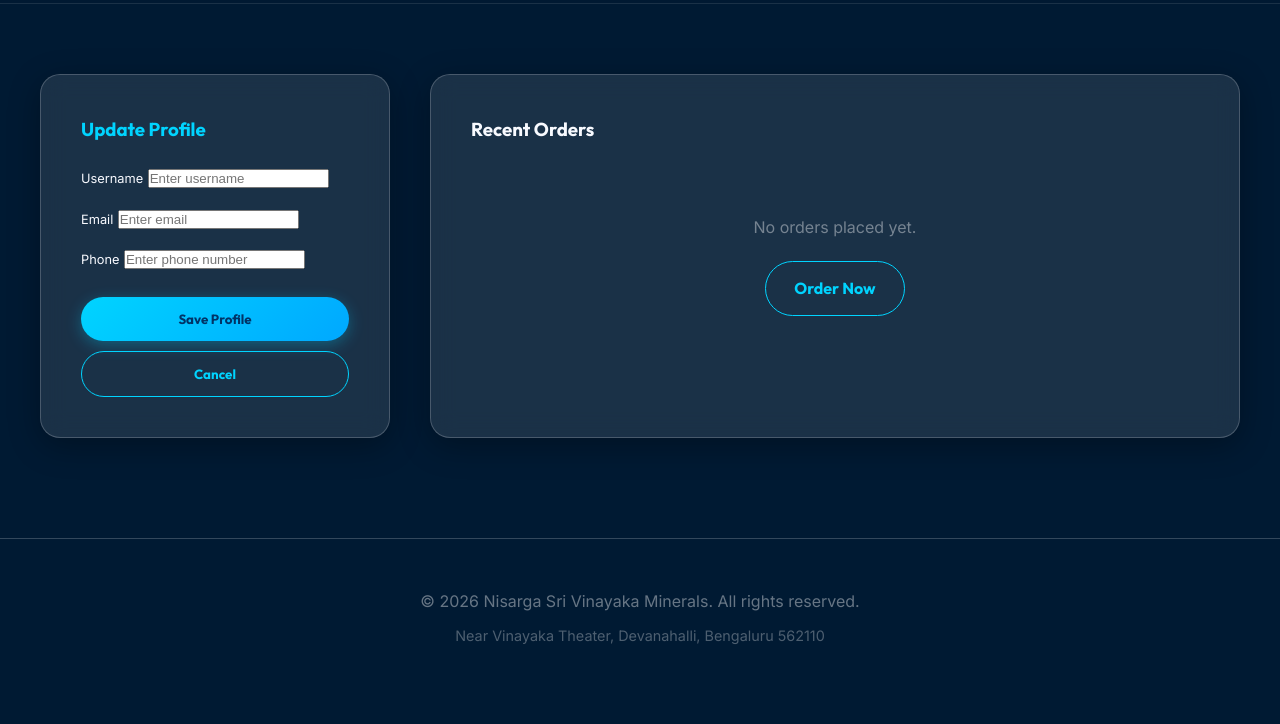
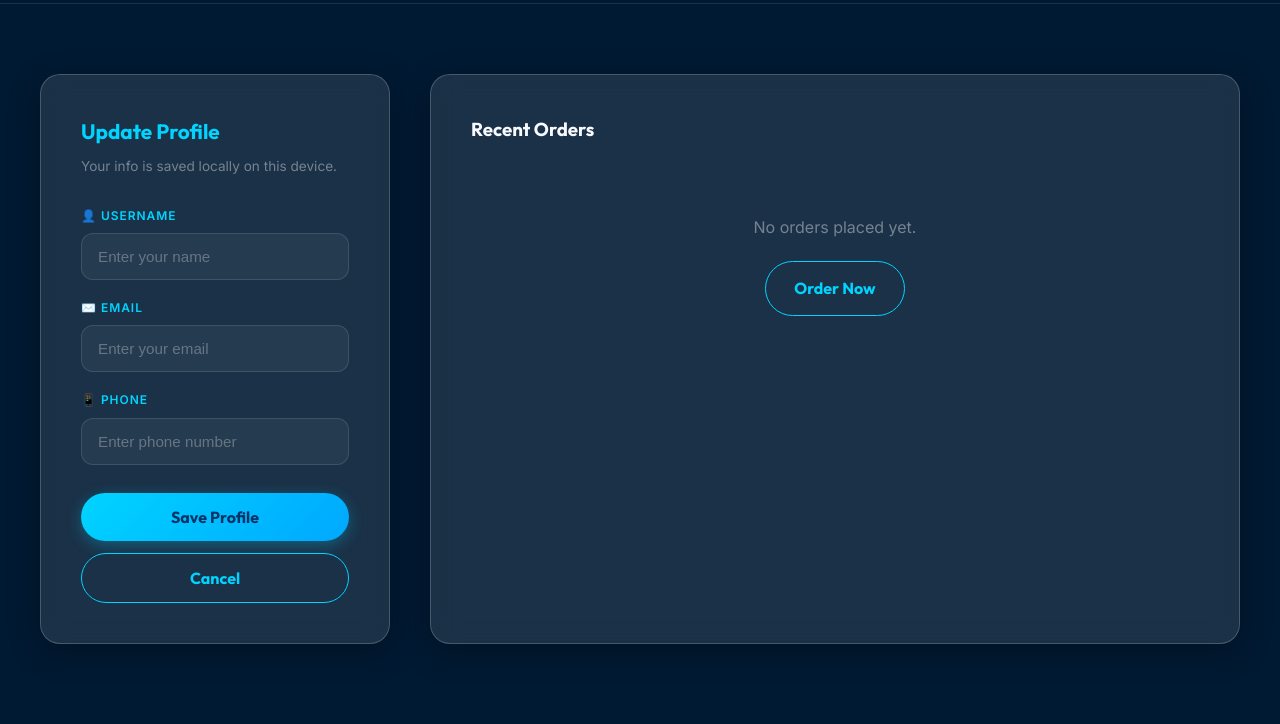
Before and after one commit to WalterMax289/Nisarga-website, a plain HTML site: page profile.html in a window 1280 px wide. Both pictures are taken after a click on the button "Login / Edit Profile". Shown: the part 76-800 px from the top of the page. Drawn offline with Linux system fonts and the light colour scheme.

Commit message:
Redesign Update Profile form with premium dark UI

```diff
--- a/css/style.css
+++ b/css/style.css
@@ -44,6 +44,16 @@ a {
     text-decoration: none;
     color: inherit;
     transition: var(--transition-smooth);
+}
+
+input::placeholder {
+    color: rgba(255, 255, 255, 0.3);
+}
+
+input:-webkit-autofill,
+input:-webkit-autofill:focus {
+    -webkit-box-shadow: 0 0 0 1000px rgba(0, 30, 60, 0.9) inset;
+    -webkit-text-fill-color: #fff;
 }
 
 ul {
--- a/profile.html
+++ b/profile.html
@@ -93,22 +93,32 @@
                 </div>
 
                 <div id="profileFormContainer" style="display: none; text-align: left;">
-                    <h3 style="margin-bottom: 20px; color: var(--accent-cyan);">Update Profile</h3>
+                    <h3 style="margin-bottom: 8px; color: var(--accent-cyan); font-size: 1.3rem;">Update Profile</h3>
+                    <p style="color: rgba(255,255,255,0.4); font-size: 0.85rem; margin-bottom: 28px;">Your info is saved locally on this device.</p>
                     <form id="profileForm">
-                        <div class="form-group" style="margin-bottom: 15px;">
-                            <label style="font-size: 0.8rem;">Username</label>
-                            <input type="text" id="editUsername" required placeholder="Enter username">
+                        <div style="margin-bottom: 18px;">
+                            <label style="display: block; font-size: 0.75rem; font-weight: 600; color: var(--accent-cyan); letter-spacing: 0.08em; text-transform: uppercase; margin-bottom: 8px;">👤 Username</label>
+                            <input type="text" id="editUsername" required placeholder="Enter your name"
+                                style="width: 100%; background: rgba(255,255,255,0.05); border: 1px solid rgba(255,255,255,0.12); border-radius: 12px; padding: 14px 16px; color: #fff; font-size: 0.95rem; outline: none; box-sizing: border-box; transition: border-color 0.2s, box-shadow 0.2s;"
+                                onfocus="this.style.borderColor='var(--accent-cyan)'; this.style.boxShadow='0 0 0 3px rgba(0,212,255,0.15)'"
+                                onblur="this.style.borderColor='rgba(255,255,255,0.12)'; this.style.boxShadow='none'">
                         </div>
-                        <div class="form-group" style="margin-bottom: 15px;">
-                            <label style="font-size: 0.8rem;">Email</label>
-                            <input type="email" id="editEmail" required placeholder="Enter email">
+                        <div style="margin-bottom: 18px;">
+                            <label style="display: block; font-size: 0.75rem; font-weight: 600; color: var(--accent-cyan); letter-spacing: 0.08em; text-transform: uppercase; margin-bottom: 8px;">✉️ Email</label>
+                            <input type="email" id="editEmail" required placeholder="Enter your email"
+                                style="width: 100%; background: rgba(255,255,255,0.05); border: 1px solid rgba(255,255,255,0.12); border-radius: 12px; padding: 14px 16px; color: #fff; font-size: 0.95rem; outline: none; box-sizing: border-box; transition: border-color 0.2s, box-shadow 0.2s;"
+                                onfocus="this.style.borderColor='var(--accent-cyan)'; this.style.boxShadow='0 0 0 3px rgba(0,212,255,0.15)'"
+                                onblur="this.style.borderColor='rgba(255,255,255,0.12)'; this.style.boxShadow='none'">
                         </div>
-                        <div class="form-group" style="margin-bottom: 25px;">
-                            <label style="font-size: 0.8rem;">Phone</label>
-                            <input type="tel" id="editPhone" required placeholder="Enter phone number">
+                        <div style="margin-bottom: 28px;">
+                            <label style="display: block; font-size: 0.75rem; font-weight: 600; color: var(--accent-cyan); letter-spacing: 0.08em; text-transform: uppercase; margin-bottom: 8px;">📱 Phone</label>
+                            <input type="tel" id="editPhone" required placeholder="Enter phone number"
+                                style="width: 100%; background: rgba(255,255,255,0.05); border: 1px solid rgba(255,255,255,0.12); border-radius: 12px; padding: 14px 16px; color: #fff; font-size: 0.95rem; outline: none; box-sizing: border-box; transition: border-color 0.2s, box-shadow 0.2s;"
+                                onfocus="this.style.borderColor='var(--accent-cyan)'; this.style.boxShadow='0 0 0 3px rgba(0,212,255,0.15)'"
+                                onblur="this.style.borderColor='rgba(255,255,255,0.12)'; this.style.boxShadow='none'">
                         </div>
-                        <button type="submit" class="btn btn-primary" style="width: 100%; margin-bottom: 10px;">Save Profile</button>
-                        <button type="button" id="cancelEditBtn" class="btn btn-outline" style="width: 100%;">Cancel</button>
+                        <button type="submit" class="btn btn-primary" style="width: 100%; margin-bottom: 12px; padding: 14px; font-size: 1rem; border-radius: 50px;">Save Profile</button>
+                        <button type="button" id="cancelEditBtn" class="btn btn-outline" style="width: 100%; padding: 14px; font-size: 1rem; border-radius: 50px;">Cancel</button>
                     </form>
                 </div>
             </div>
```
